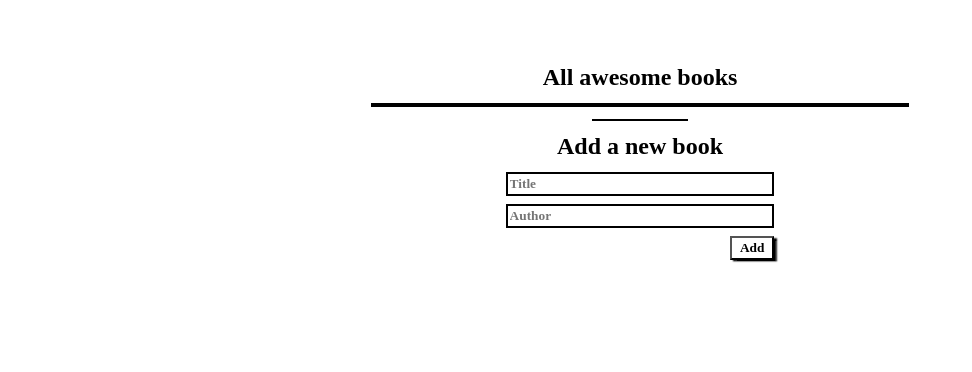
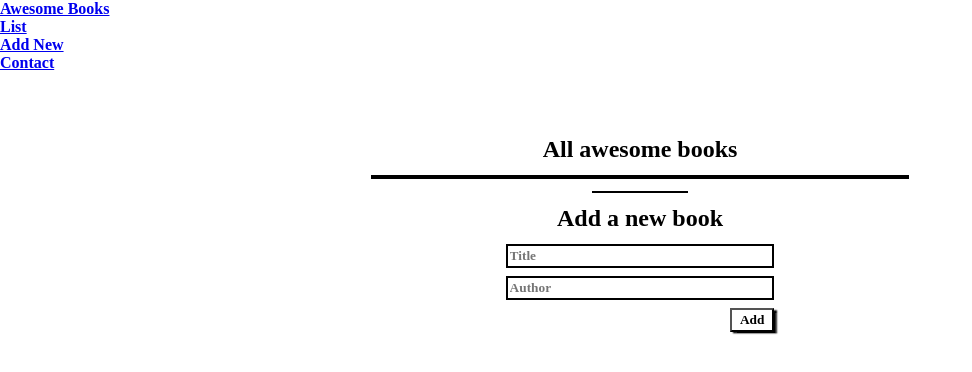
Before and after one commit to tajemouti/awesome-books, a website: page index.html in a window 1280 px wide. Shown: the whole page, without its empty margins (0-972 px from the left). Drawn offline with Linux system fonts and the light colour scheme.

Commit message:
Add Navigation Bar to Main page

```diff
--- a/index.html
+++ b/index.html
@@ -8,6 +8,15 @@
 </head>
 
 <body>
+    <header>
+        <a href="#">Awesome Books</a>
+        <ul>
+            <li><a href="#">List</a></li>
+            <li><a href="#">Add New</a></li>
+            <li><a href="#">Contact</a></li>
+        </ul>
+    </header>
+
     <div id="main">
         <h1>All awesome books</h1>
         <div id="new-books"></div>
```
